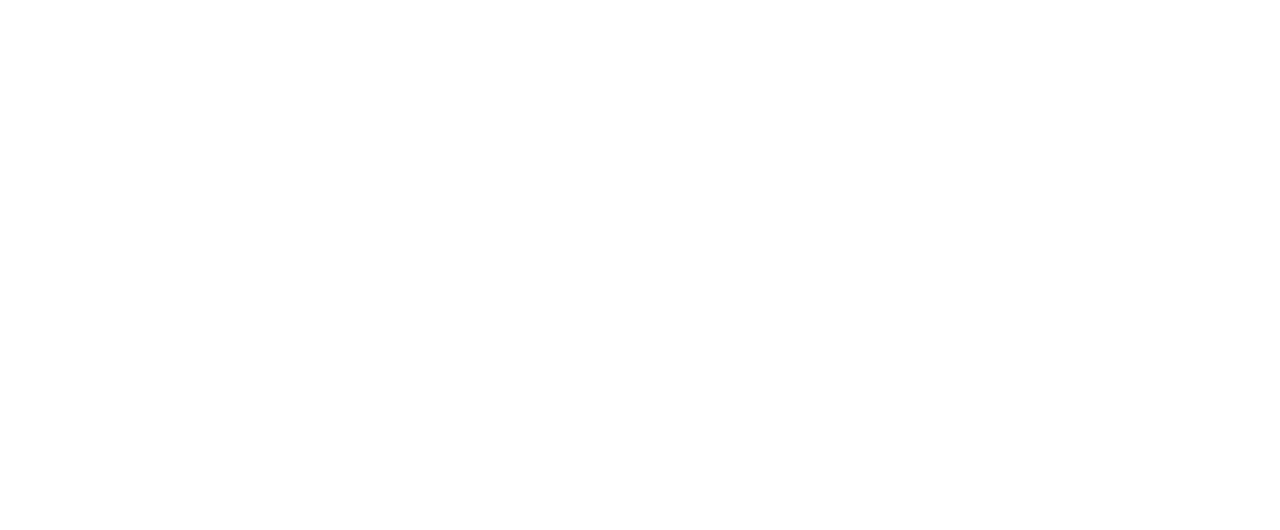
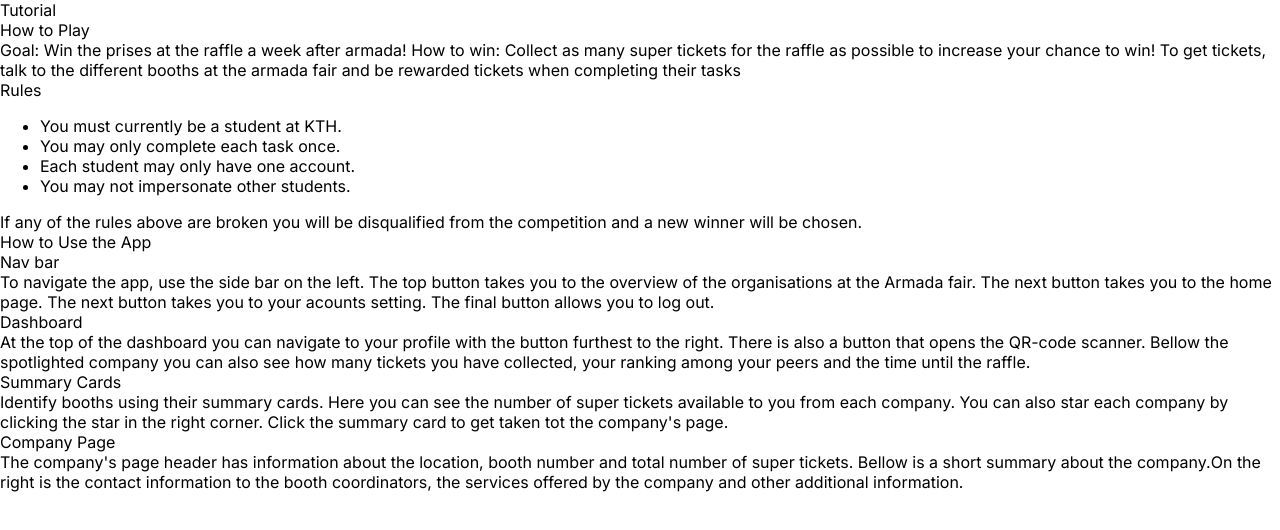
Before and after one commit to armada-ths/ac22, a React (Create React App) app: page /tutorial in a window 1280 px wide. Before the commit this address had no page. Shown: the top 530 px of the page. Built offline with nearby package versions, Linux system fonts and the light colour scheme; the HTML template or start-up script is replaced by a standard one.

Commit message:
core content (text)

```diff
--- a/src/App.tsx
+++ b/src/App.tsx
@@ -6,6 +6,8 @@
 import EventsPresenter from "./presenters/EventsPresenter";
 import RegisterPresenter from "./presenters/RegisterPresenter";
 import LoginPresenter from "./presenters/LoginPresenter";
+import TutorialPresenter from "./presenters/TutorialPresenter";
+
 
 function App() {
   return (
@@ -18,6 +20,7 @@
         />
         <Route path="/register" element={<RegisterPresenter />} />
         <Route path="/login" element={<LoginPresenter />} />
+        <Route path="/tutorial" element={<TutorialPresenter />} />
       </Routes>
     </Router>
   );
--- /dev/null
+++ b/src/presenters/TutorialPresenter.tsx
@@ -0,0 +1,8 @@
+import React, { FC } from "react";
+import TutorialView from "../views/TutorialView/TutorialView";
+
+const TutorialPresenter: FC = () => {
+  return <TutorialView/>;
+};
+
+export default TutorialPresenter;
--- /dev/null
+++ b/src/views/TutorialView/TutorialView.tsx
@@ -0,0 +1,55 @@
+import React, { FC } from "react";
+import "./tutorial-view.css";
+
+interface Props { }
+
+const TutorialView: FC<Props> = () => {
+  return (
+  <div>
+<div>Tutorial</div>
+<div>How to Play</div>
+<div>
+    Goal: Win the prises at the raffle a week after armada!
+    How to win: Collect as many super tickets for the raffle as possible to increase your chance to win!
+    To get tickets, talk to the different booths at the armada fair and be rewarded tickets when completing their tasks
+</div>
+<div>Rules</div>
+<ul>
+    <li>You must currently be a student at KTH.</li>
+    <li>You may only complete each task once.</li>
+    <li>Each student may only have one account.</li>
+    <li>You may not impersonate other students.</li>
+</ul>
+<div>If any of the rules above are broken you will be disqualified from the competition and a new winner will be chosen.</div>
+
+<div>
+    How to Use the App
+</div>
+<div>Nav bar</div>
+<div>To navigate the app, use the side bar on the left.
+    The top button takes you to the overview of the organisations at the Armada fair.
+    The next button takes you to the home page.
+    The next button takes you to your acounts setting.
+    The final button allows you to log out.
+</div>
+<div>Dashboard</div>
+<div>At the top of the dashboard you can navigate to your profile with the button furthest to the right. There is also a button that opens the QR-code scanner.
+    Bellow the spotlighted company you can also see how many tickets you have collected, your ranking among your peers and the time until the raffle.</div>
+<div>Summary Cards</div>
+<div>
+    Identify booths using their summary cards. Here you can see the number of super tickets available to you from each company.
+    You can also star each company by clicking the star in the right corner. Click the summary card to get taken tot the company's page.
+    <img/>
+</div>
+<div>Company Page</div>
+<div>
+    The company's page header has information about the location, booth number and total number of super tickets.
+    Bellow is a short summary about the company.
+    <img/>
+    On the right is the contact information to the booth coordinators, the services offered by the company and other additional information.
+</div>
+  </div>
+  );
+};
+
+export default TutorialView;
```
Also changed, not shown: src/views/TutorialView/tutorial-view.css (added).
